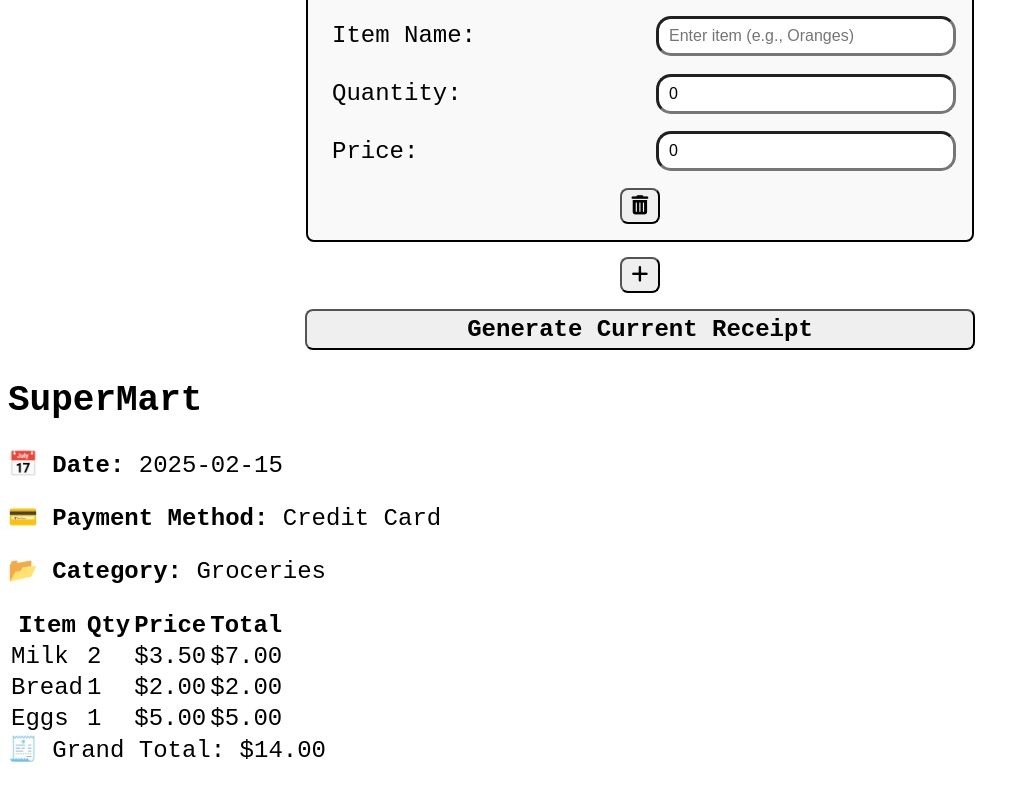
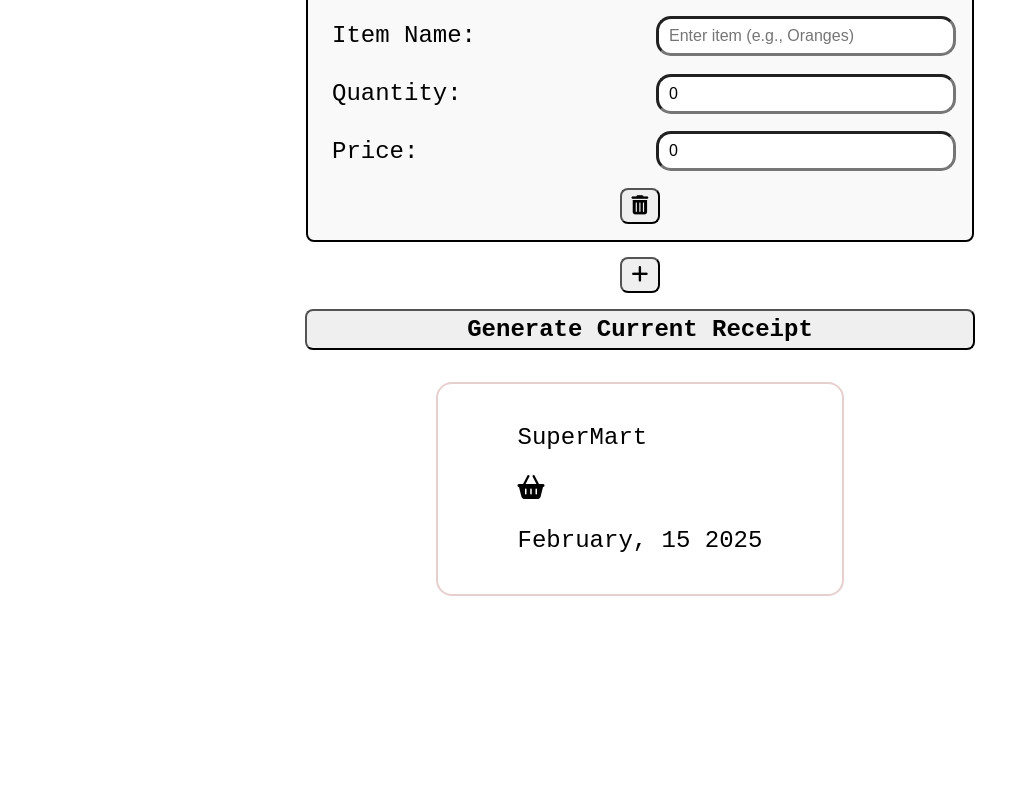
Before and after one commit to HuyHuynh2k2/reciept, a React (Vite) app: page / in a window 1280 px wide. Shown: the part 566-1366 px from the top of the page, without its empty margins (0-1029 px from the left). After the commit the page ends 1330 px from the top, so only its background shows below. Built offline with nearby package versions, Linux system fonts and the light colour scheme.

Commit message:
modified ReceiptInfo component

```diff
--- a/src/components/ReceiptInfo.jsx
+++ b/src/components/ReceiptInfo.jsx
@@ -1,3 +1,5 @@
+import { useEffect } from "react";
+
 export default function ReceiptInfo() {
   // Mock data for testing
   const mockData = {
@@ -12,70 +14,48 @@
     ],
   };
 
+  const date = {
+    month: "",
+    day: 0,
+    year: 0,
+  };
+
+  const formatDate = (dateString) => {
+    const parts = dateString.split("-");
+
+    const year = parseInt(parts[0], 10);
+    const month = parseInt(parts[1], 10) - 1;
+    const day = parseInt(parts[2], 10);
+
+    const months = [
+      "January",
+      "February",
+      "March",
+      "April",
+      "May",
+      "June",
+      "July",
+      "August",
+      "September",
+      "October",
+      "November",
+      "December",
+    ];
+
+    date.month = months[month];
+    date.day = day;
+    date.year = year;
+  };
+
   return (
-    <div className="max-w-md mx-auto p-6 border border-gray-300 rounded-lg shadow-lg bg-white">
-      {/* Store Name */}
-      <h2 className="text-xl font-bold text-center mb-4">
-        {mockData.receiptStore}
-      </h2>
-
-      {/* Receipt Details */}
-      <div className="text-sm text-gray-700 space-y-2">
+    <div className="receipt-render-container">
+      <div className="receipt-header">
+        <p>{mockData.receiptStore}</p>
+        <i className="fa-solid fa-basket-shopping"></i>
+        <p>{formatDate(mockData.receiptDate)}</p>
         <p>
-          📅 <strong>Date:</strong> {mockData.receiptDate}
+          {date.month}, {date.day} {date.year}
         </p>
-        <p>
-          💳 <strong>Payment Method:</strong> {mockData.receiptPaymentMethod}
-        </p>
-        <p>
-          📂 <strong>Category:</strong> {mockData.receiptCategory}
-        </p>
-      </div>
-
-      {/* Items Table */}
-      <table className="w-full mt-4 border-collapse border border-gray-300">
-        <thead>
-          <tr className="bg-gray-100">
-            <th className="border border-gray-300 px-2 py-1 text-left">Item</th>
-            <th className="border border-gray-300 px-2 py-1">Qty</th>
-            <th className="border border-gray-300 px-2 py-1">Price</th>
-            <th className="border border-gray-300 px-2 py-1">Total</th>
-          </tr>
-        </thead>
-        <tbody>
-          {mockData.receiptItems.length > 0 ? (
-            mockData.receiptItems.map((item, index) => (
-              <tr key={index} className="border border-gray-300">
-                <td className="border border-gray-300 px-2 py-1">
-                  {item.name}
-                </td>
-                <td className="border border-gray-300 px-2 py-1 text-center">
-                  {item.quantity}
-                </td>
-                <td className="border border-gray-300 px-2 py-1 text-center">
-                  ${item.price.toFixed(2)}
-                </td>
-                <td className="border border-gray-300 px-2 py-1 text-center">
-                  ${(item.price * item.quantity).toFixed(2)}
-                </td>
-              </tr>
-            ))
-          ) : (
-            <tr>
-              <td colSpan="4" className="text-center text-gray-500 py-2">
-                No items
-              </td>
-            </tr>
-          )}
-        </tbody>
-      </table>
-
-      {/* Grand Total */}
-      <div className="text-right text-lg font-bold mt-4">
-        🧾 Grand Total: $
-        {mockData.receiptItems
-          .reduce((total, item) => total + item.price * item.quantity, 0)
-          .toFixed(2)}
       </div>
     </div>
   );
--- a/src/index.css
+++ b/src/index.css
@@ -114,3 +114,13 @@
   font-size: 1rem;
   color: red;
 }
+
+.receipt-render-container {
+  display: flex;
+  flex-direction: column;
+  border: 2px solid rgb(232, 207, 207);
+  margin: auto; /* Centers it horizontally */
+  margin-top: 2rem;
+  padding: 1rem 5rem;
+  border-radius: 1rem;
+}
```
Also changed, not shown: src/main.jsx (+6 -6 lines).
